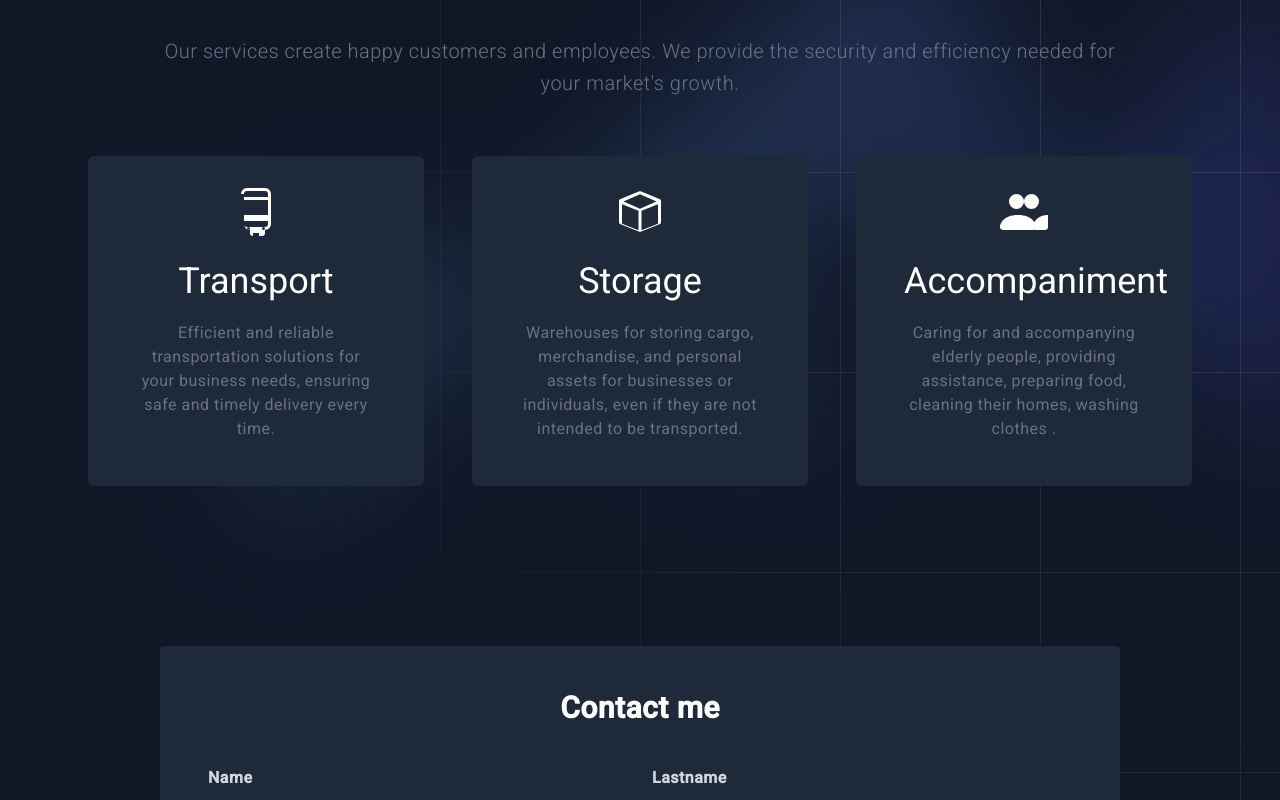
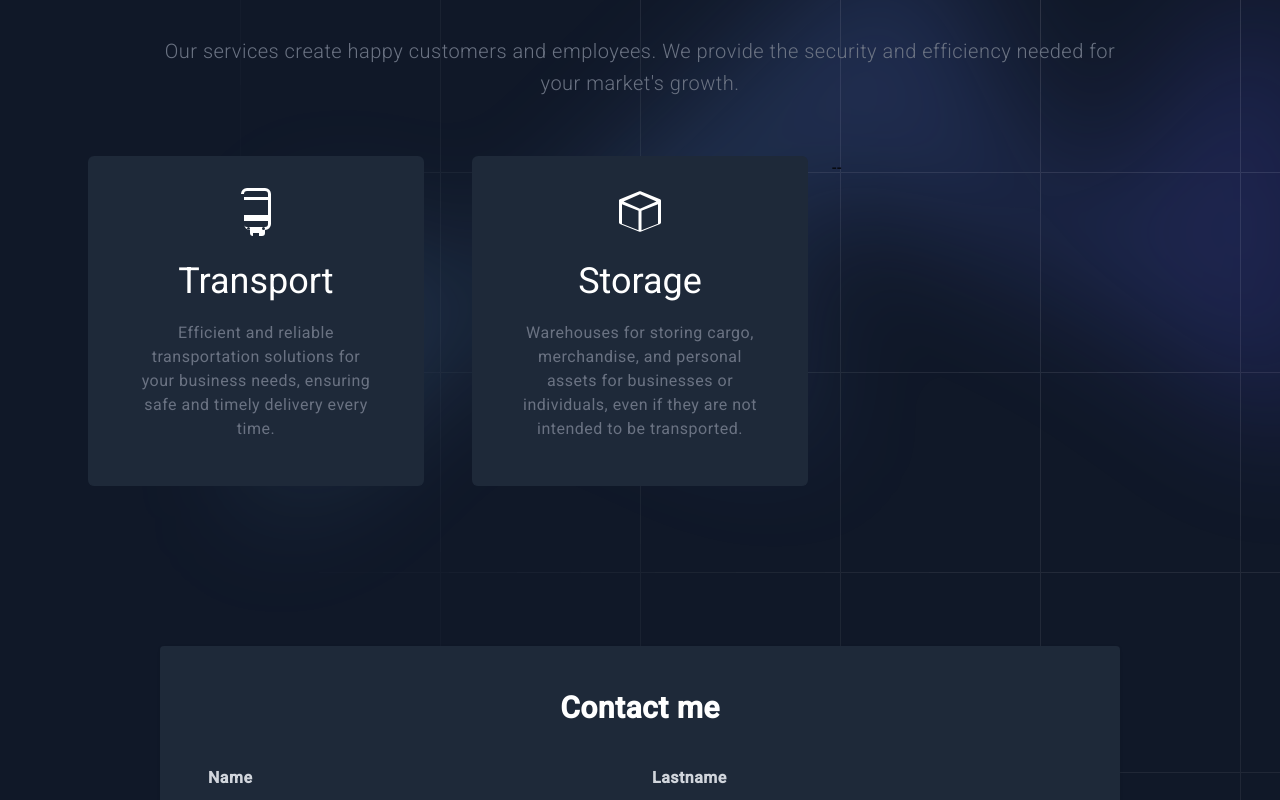
Before and after one commit to yclicourt/reiko-llc-frontend, an Angular app: page / in a window 1280 px wide. Shown: the part 1027-1827 px from the top of the page. Built offline with nearby package versions, Linux system fonts and the light colour scheme.

Commit message:
Eliminación del servicio de acompañamientoo

```diff
--- a/src/app/components/services-component/services-component.component.html
+++ b/src/app/components/services-component/services-component.component.html
@@ -127,7 +127,7 @@
         </div>
         <!-- end service block -->
       </div>
-      <div
+      --<div
         class="flex-shrink px-4 max-w-full w-full sm:w-1/2 lg:w-1/3 lg:px-6 wow fadeInUp"
         data-wow-duration="1s"
         data-wow-delay=".3s"
@@ -138,13 +138,14 @@
           animation-name: fadeInUp;
         "
       >
+      <!-- Se elimina el servicio de Acompañamiento    03-12-2025  por Yenisey-->
         <!-- service block -->
-        <div
+        <!--<div
           class="py-8 px-12 mb-12 bg-gray-800 border-b rounded-md border-gray-800 transform transition duration-300 ease-in-out hover:-translate-y-2"
         >
-          <div class="inline-block text-white mb-4">
+          <div class="inline-block text-white mb-4"> -->
             <!-- icon -->
-            <svg
+            <!--<svg
               xmlns="http://www.w3.org/2000/svg"
               width="3rem"
               height="3rem"
@@ -164,7 +165,7 @@
             Caring for and accompanying elderly people, providing assistance,
             preparing food, cleaning their homes, washing clothes .
           </p>
-        </div>
+        </div>-->
         <!-- end service block -->
       </div>
     </div>
```
